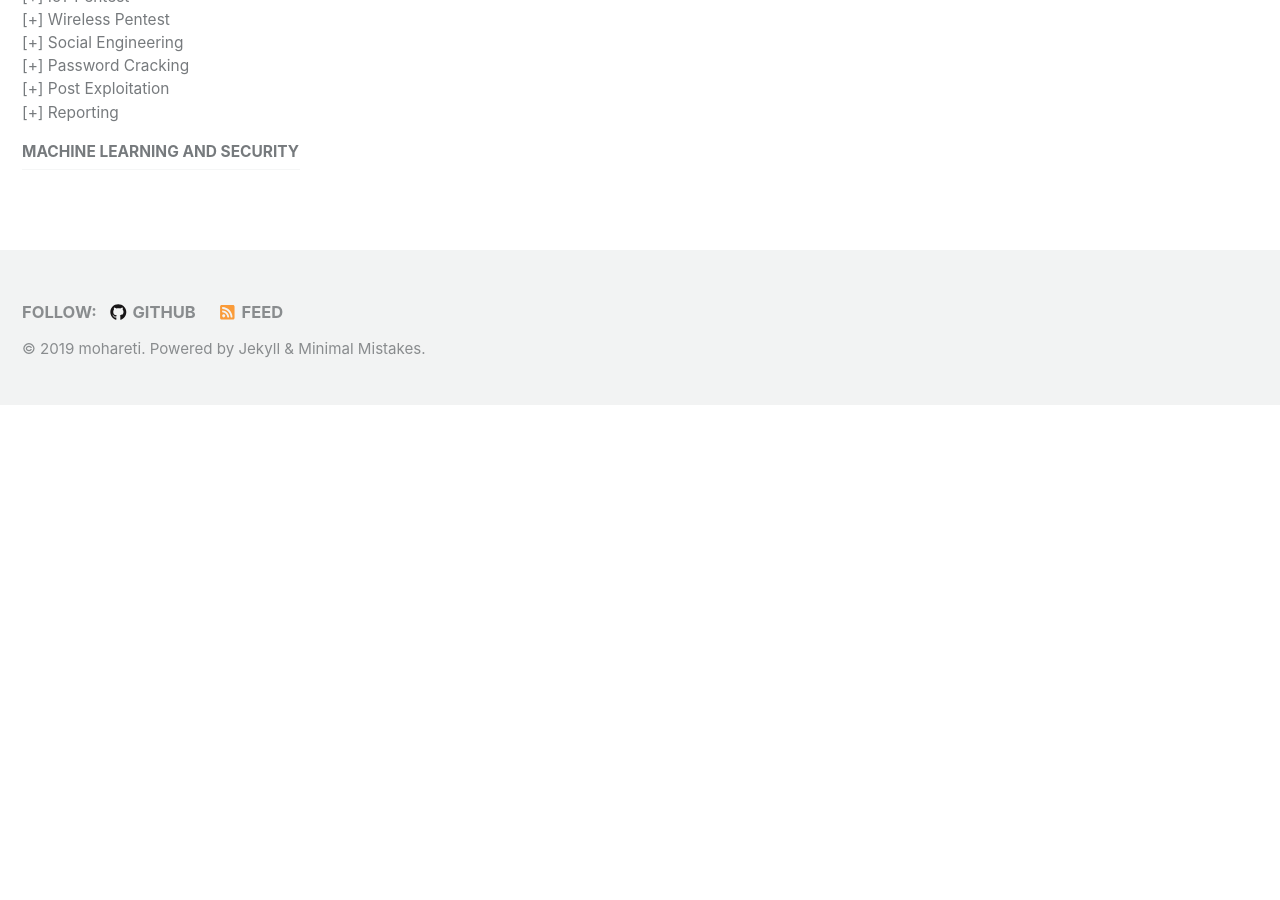
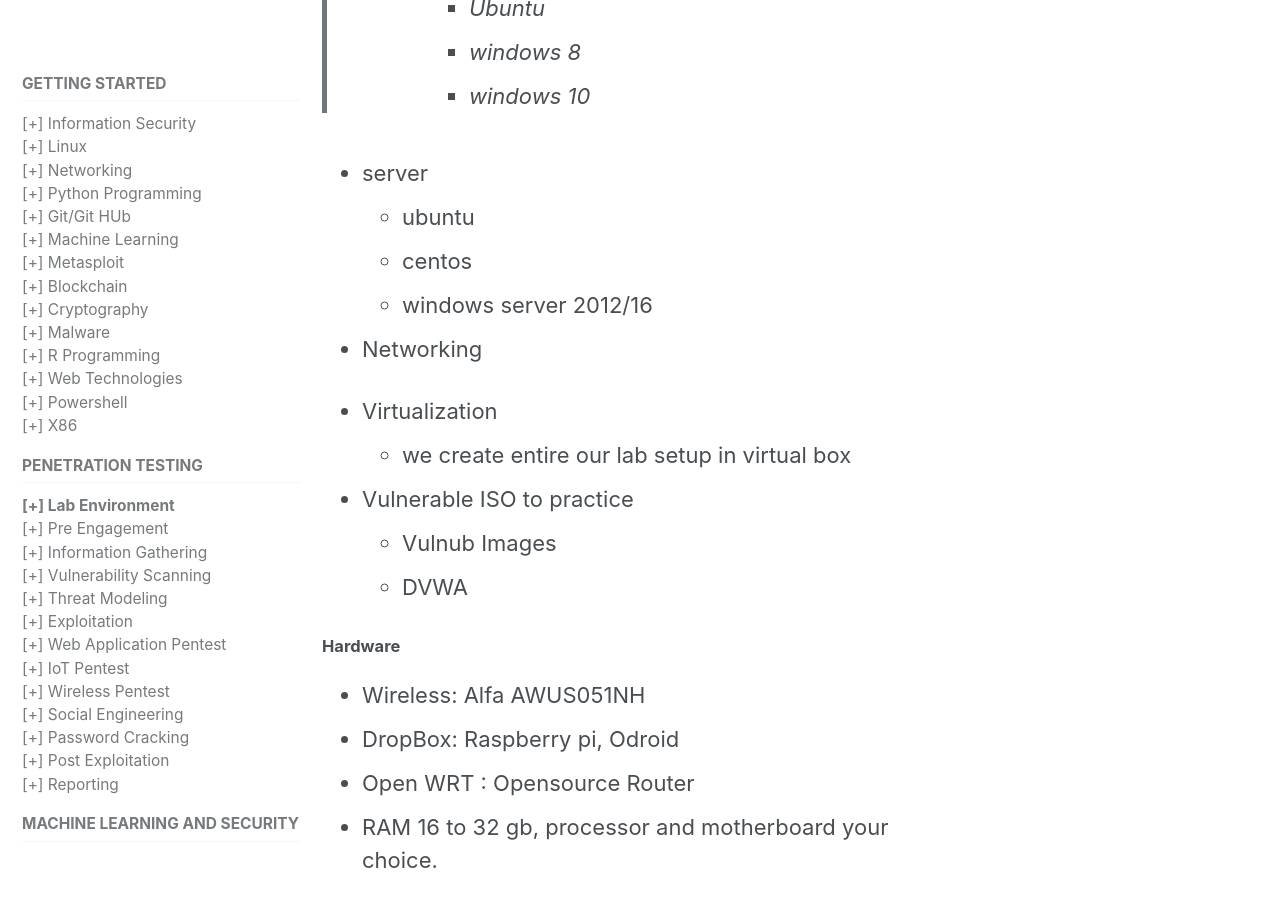
Before and after one commit to mohareti/cyberlab, a Jekyll site: the page built from _pentest/00_Lab.md, in a window 1280 px wide and 900 px high, scrolled down 717 px. Built offline with Jekyll 4.4.1, drawn with Linux system fonts in a browser that asks for light colours; cached includes are drawn as plain includes; nearby versions of some CDN libraries; before the commit the page ends 1122 px from its top, so only the background shows below that; some of the changed text lies outside the part shown.

Commit message:
Update 00_Lab.md
update on 3/20

```diff
--- a/_pentest/00_Lab.md
+++ b/_pentest/00_Lab.md
@@ -2,4 +2,60 @@
 title: "Lab Environment"
 permalink: /pentest/00_lab/
 toc: true
+excerpt: " Practicing is key feature to learn Penetration Testing."
+tags:
+  - Penetration Testing Lab
+  - Lab setup
+  - Software Requirements
+  - Hardware Requirements
+
+published: true
+# header:
+#   teaserlogo:
+#   teaser: ''
+#   image: ''
+#   caption:
+gallery:
+  - image_path: ''
+    url: ''
+    title: ''
 ---
+
+{% include toc title="Table of content" %}
+
+This is my personal lab setup, Please use licensed or trial version of softwares
+{: .notice--info}
+
+### Requirements
+> I believe these are core components which we need to create basic penetration testing lab.
+#### Software
+- Operating Systems
+  - Desktop
+    - Kali Linux
+    - Parrot OS
+    - Ubuntu
+    - windows 8
+    - windows 10
+
+ - server
+    - ubuntu
+    - centos
+    - windows server 2012/16
+- Networking
+
+- Virtualization
+  - we create entire our lab setup in virtual box
+
+- Vulnerable ISO to practice
+  - Vulnub Images
+  - DVWA
+
+##### Hardware
+- Wireless: Alfa AWUS051NH
+- DropBox: Raspberry pi, Odroid
+- Open WRT : Opensource Router
+- RAM 16 to 32 gb, processor and motherboard your choice.
+
+#### Suggestions
+- I suggest to look into these laptop vendor, where you can find value for your bucks.[eluktronics] https://www.eluktronics.com/ I am not trying to promote, this is just friendly advice as I am using one of their product, which working great form last 2 years.
+- Following Resources also help, I am sincerely thankful to all the authors who wrote these wonderful writeups.
```
